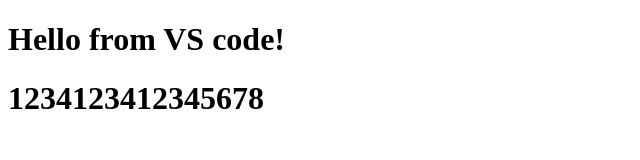
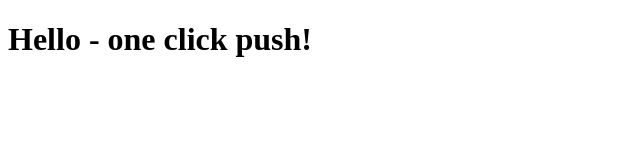
Before and after one commit to pchanggit/hello-web, a plain HTML site: page index.html in a window 1280 px wide. Shown: the whole page, without its empty margins (0-640 px from the left). Drawn offline with Linux system fonts and the light colour scheme.

Commit message:
one click push test

```diff
--- a/index.html
+++ b/index.html
@@ -2,8 +2,7 @@
 <html>
   <head><meta charset="utf-8"><title>Hello</title></head>
   <body>
-    <h1>Hello from VS code!</h1>
-    <h1>1234123412345678<h1>
+    <h1>Hello - one click push!</h1>
     <script>console.log('hello');</script>
   </body>
 </html>
```
